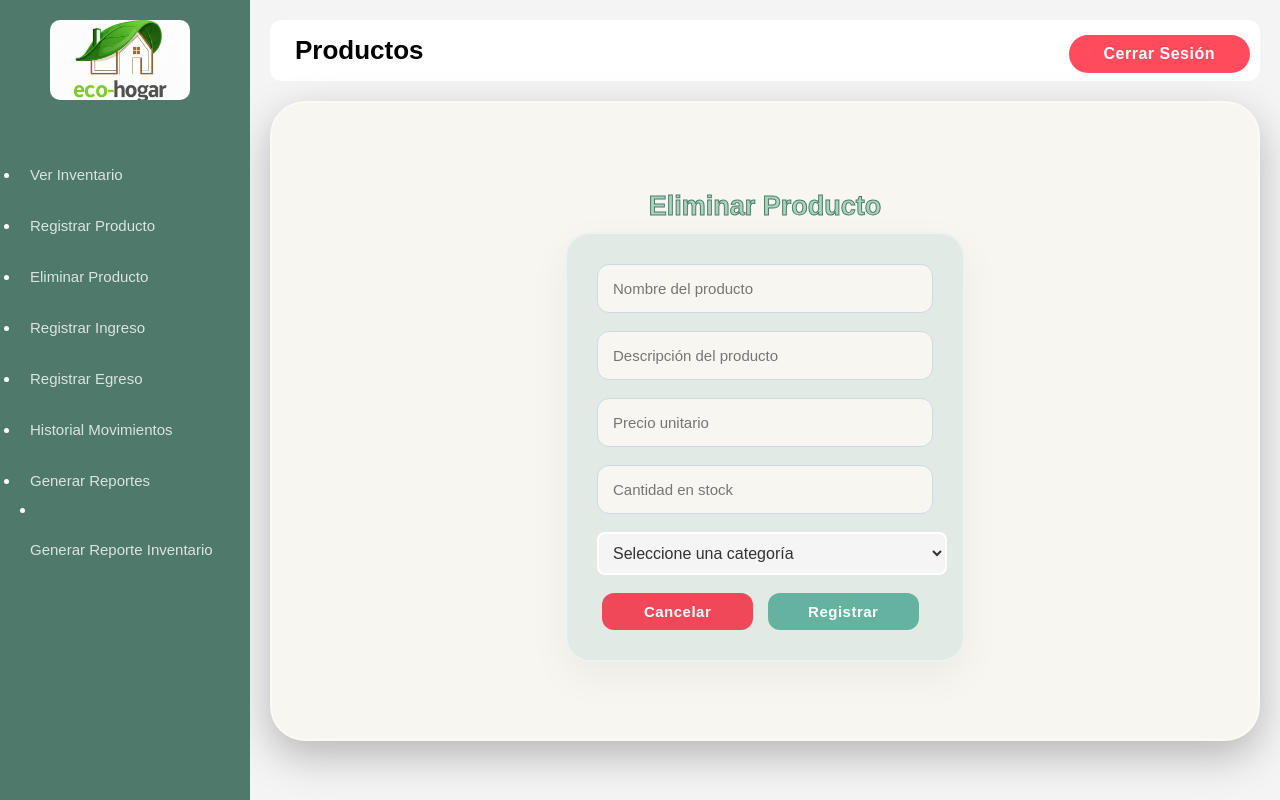
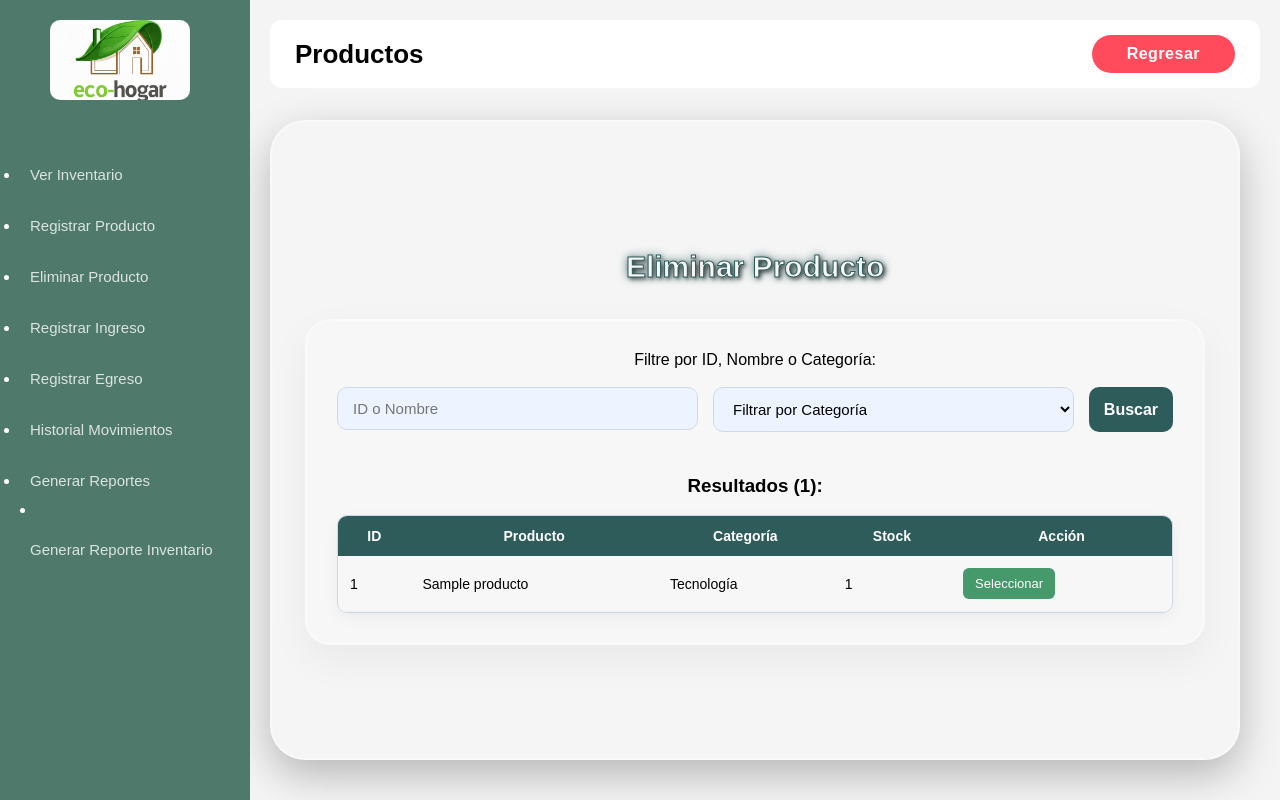
Before and after one commit to jaiderwilches0210-lang/Eco-Hogar, a PHP site: page /eliminarProducto.php in a window 1280 px wide. Run offline with PHP 8.4, Linux system fonts and the light colour scheme; data comes from the database, SQL or seed files in the repository; tables that the repository leaves empty hold one stand-in row (values such as "Sample post").

Commit message:
ULtima version jaider

```diff
--- a/css/eliminarProducto.css
+++ b/css/eliminarProducto.css
@@ -0,0 +1,312 @@
+/* RESET */
+* {
+    margin: 0;
+    padding: 0;
+    box-sizing: border-box;
+    font-family: "Poppins", sans-serif;
+}
+
+body {
+    display: flex;
+    background: #F8F6F1;
+}
+
+/* --- TOPBAR --- */
+.topbar {
+    background: #F8F6F1;
+    padding: 15px 25px;
+    border-radius: 12px;
+    display: flex;
+    justify-content: space-between;
+    align-items: center;
+}
+
+.topbar h1 {
+    font-size: 26px;
+    font-weight: 600;
+}
+
+/* BOTÓN REGRESAR */
+.regresarbtn {
+    background: #ff4b5c;
+    border: none;
+    color: white;
+    padding: 10px 35px;
+    border-radius: 25px;
+    cursor: pointer;
+    font-size: 1rem;
+    font-weight: 600;
+    letter-spacing: 0.5px;
+    transition: all 0.3s ease;
+}
+
+.regresarbtn:hover {
+    background: #e63946;
+    transform: translateY(-2px);
+    box-shadow: 0 5px 10px rgba(0,0,0,0.2);
+}
+
+/* CONTENEDOR PRINCIPAL */
+.content-area {
+    margin-left: 250px;
+    padding: 20px;
+    width: calc(100% - 250px);
+}
+
+/* --- ADMIN BOX --- */
+.admin-box {
+    width: 98%;
+    max-width: 2000px;
+    min-height: 80vh;
+    margin-top: 2rem;
+    padding: 2rem;
+
+    display: flex;
+    flex-direction: column;
+    justify-content: center;
+    align-items: center;
+
+    border-radius: 35px;
+    border: 2px solid rgba(255,255,255,0.4);
+    background: rgba(255,255,255,0.1);
+    box-shadow: 0 15px 40px rgba(0,0,0,0.25);
+}
+
+/* --- TÍTULO PRINCIPAL --- */
+.titulo-area {
+    font-family: 'Poppins', sans-serif;
+    color: #f7f7f7;
+    width: 100%;
+    font-size: 20px;
+    text-align: center;
+    -webkit-text-stroke: 1px #2D5C5A;
+    text-shadow:
+        2px 2px 4px rgba(0, 0, 0, 0.7),
+        0 0 10px #2D5C5A;
+    padding: 15px 0;
+    margin-bottom: 20px;
+}
+
+/* --- CAJA DEL FORMULARIO / TABLA --- */
+.registro-box {
+    width: 100%;
+    max-width: 500px;
+    background: rgba(255,255,255,0.2);
+    backdrop-filter: blur(15px);
+    border-radius: 25px;
+    padding: 40px;
+
+    display: flex;
+    flex-direction: column;
+    gap: 18px;
+    justify-content: center;
+    align-items: center;
+
+    border: 2px solid rgba(255,255,255,0.4);
+    box-shadow: 0 15px 40px rgba(0,0,0,0.05);
+}
+
+/* Cuando la tabla debe ser más ancha */
+.registro-box.wide {
+    max-width: 900px;
+    padding: 30px;
+}
+
+/* SUBTÍTULOS */
+.info-title {
+    font-size: 1.1em;
+    color: #2D5C5A;
+    font-weight: 600;
+    margin: 10px 0 5px;
+    width: 100%;
+    border-bottom: 2px solid #eef4ff;
+    padding-bottom: 5px;
+}
+
+/* --- FORMULARIO GENERAL --- */
+.form-group {
+    display: flex;
+    flex-direction: column;
+    width: 100%;
+    gap: 8px;
+}
+
+.registro-box label {
+    color: #A7D7B8;
+    font-size: 0.95em;
+}
+
+.registro-box input,
+.registro-box select,
+.registro-box textarea {
+    padding: 12px 15px;
+    border-radius: 10px;
+    border: 1px solid #cfd9e6;
+    background: #eef4ff;
+    font-size: 15px;
+    width: 100%;
+    outline: none;
+    transition: all 0.2s ease;
+}
+
+.registro-box textarea {
+    min-height: 80px;
+    resize: vertical;
+}
+
+.registro-box input:focus,
+.registro-box select:focus,
+.registro-box textarea:focus {
+    border-color: #2D5C5A;
+    background: white;
+    box-shadow: 0 0 5px rgba(0,148,184,0.5);
+}
+
+.registro-box input[disabled],
+.registro-box textarea[disabled] {
+    background: #f8f8f8;
+    color: #555;
+    border: 1px dashed #ddd;
+}
+
+/* CAMPOS EN LÍNEA */
+.form-group-inline {
+    display: flex;
+    gap: 15px;
+}
+
+.form-group-inline .form-group {
+    flex: 1;
+}
+
+/* ------------------- ZONA DE BÚSQUEDA ------------------- */
+.filter-form {
+    width: 100%;
+    max-width: 850px;
+}
+
+.filter-controls {
+    display: flex;
+    gap: 15px;
+    margin-bottom: 25px;
+}
+
+/* BOTÓN BUSCAR */
+.btn-search {
+    padding: 12px 15px;
+    border-radius: 10px;
+    border: none;
+    background: #2D5C5A;
+    color: white;
+    font-size: 16px;
+    font-weight: 600;
+    cursor: pointer;
+    transition: 0.25s ease;
+    white-space: nowrap;
+}
+
+.btn-search:hover {
+    opacity: 0.9;
+    box-shadow: 0 6px 15px rgba(0,148,184,0.3);
+}
+
+/* --------------------- TABLA --------------------- */
+.results-table-container {
+    width: 100%;
+    max-height: 400px;
+    overflow-y: auto;
+    border: 1px solid #cfd9e6;
+    border-radius: 10px;
+    box-shadow: 0 5px 15px rgba(0,0,0,0.05);
+}
+
+.results-table {
+    width: 100%;
+    border-collapse: collapse;
+    font-size: 14px;
+}
+
+.results-table thead {
+    position: sticky;
+    top: 0;
+    z-index: 10;
+}
+
+.results-table th {
+    background: #2D5C5A;
+    color: white;
+    padding: 12px;
+    font-weight: 600;
+}
+
+.results-table td {
+    padding: 12px;
+    border-bottom: 1px solid #f0f0f0;
+}
+
+.results-table tbody tr:nth-child(even) {
+    background-color: #f7f9fc;
+}
+
+.results-table tbody tr:hover {
+    background-color: #e9f5ff;
+}
+
+/* BOTÓN SELECCIONAR */
+.btn-select {
+    padding: 8px 12px;
+    border-radius: 6px;
+    border: none;
+    background: #45996b;
+    color: white;
+    font-size: 13px;
+    cursor: pointer;
+    transition: 0.2s;
+    font-weight: 500;
+}
+
+.btn-select:hover {
+    background: #35837f;
+}
+
+/* ----------------- BOTONES GENERALES ----------------- */
+.btn-group {
+    width: 100%;
+    display: flex;
+    gap: 15px;
+}
+
+.btn-submit {
+    flex: 1;
+    padding: 15px;
+    border-radius: 10px;
+    border: none;
+    background: #45996b;
+    color: white;
+    font-size: 16px;
+    cursor: pointer;
+    transition: 0.25s;
+    font-weight: 600;
+}
+
+.btn-submit:hover {
+    background: #A7D7B8;
+    transform: translateY(-2px);
+}
+
+.btn-cancel {
+    flex: 1;
+    padding: 15px;
+    border-radius: 10px;
+    border: 1px solid #ccc;
+    background: #f8f8f8;
+    color: #555;
+    font-size: 16px;
+    font-weight: 600;
+    text-align: center;
+    transition: 0.2s;
+}
+
+.btn-cancel:hover {
+    background: #e9e9e9;
+}
--- a/eliminarProducto.php
+++ b/eliminarProducto.php
@@ -1,6 +1,11 @@
+
 <?php
-// Importar la lógica (insertar producto)
-include("./logica/logica-registrar-prod.php");
+include_once 'logica/logica-eliminar-prod.php';
+
+$mensaje = $mensaje_resultado ?? '';
+$tipo = $tipo_mensaje ?? '';
+$prev_busqueda = $_POST['consulta_busqueda'] ?? '';
+$prev_categoria = $_POST['id_categoria'] ?? '';
 ?>
 
 <!DOCTYPE html>
@@ -8,53 +13,176 @@ include("./logica/logica-registrar-prod.php");
 <head>
     <meta charset="UTF-8">
     <meta name="viewport" content="width=device-width, initial-scale=1.0">
-    <title>Registrar Producto</title>
-    <style>
-        @import url('css/style-registrarProducto.css');
-    </style>
+    <title>Eliminar Producto</title>
+
+    <!-- Aquí cargas tu CSS MODERNO -->
+    <link rel="stylesheet" href="css/eliminarProducto.css">
+
 </head>
 <body>
+
 <?php include './components/sidebar.php'; ?>
+
 <main class="content-area">
+
+    <!-- TOPBAR -->
     <header class="topbar">
         <h1>Productos</h1>
-            <form action="" method="POST" style="position: absolute; right: 30px; top: 15px; margin: 0;">
-            <button type="submit" name="cerrar-sesion" class="cerrar-sesion">
-                Cerrar Sesión
-            </button>
+
+        <form action="inicio.php" method="POST">
+            <button type="submit" class="regresarbtn">Regresar</button>
         </form>
     </header>
+
     <div class="admin-box">
+
         <section class="titulo-area">
             <h1>Eliminar Producto</h1>
         </section>
 
-    <div class="registro-box">
+        <!-- Caja general -->
+        <div class="registro-box <?php echo ($producto_seleccionado === null) ? 'wide' : ''; ?>">
 
-        <form action="" method="POST">
+            <!-- Mostrar mensaje -->
+            <?php if (!empty($mensaje)): ?>
+                <div class="resultado-server <?php echo htmlspecialchars($tipo); ?>">
+                    <?php echo htmlspecialchars($mensaje); ?>
+                </div>
+            <?php endif; ?>
 
-            <input type="text" name="nomPro" placeholder="Nombre del producto">
-            <input type="text" name="desPro" placeholder="Descripción del producto">
-            <input type="number" step="0.01" name="preUni" placeholder="Precio unitario">
-            <input type="number" name="stoAct" placeholder="Cantidad en stock">
+            <!-- SI SE SELECCIONÓ UN PRODUCTO -->
+            <?php if ($producto_seleccionado !== null): ?>
 
-            <select name="idCatFK">
-                <option value="">Seleccione una categoría</option>
-                <option value="1">Tecnología</option>
-                <option value="2">Ropa</option>
-                <option value="3">Hogar</option>
-            </select>
+                <h3 class="info-title">Confirmar Eliminación del Producto</h3>
+
+                <form action="eliminarProducto.php" method="POST" class="update-form">
+
+                    <input type="hidden" name="id_producto" value="<?php echo $producto_seleccionado['idPro']; ?>">
+
+                    <div class="form-group-inline">
+                        <div class="form-group">
+                            <label>ID:</label>
+                            <input type="text" value="<?php echo $producto_seleccionado['idPro']; ?>" disabled>
+                        </div>
+
+                        <div class="form-group">
+                            <label>Nombre:</label>
+                            <input type="text" value="<?php echo $producto_seleccionado['nomPro']; ?>" disabled>
+                        </div>
+                    </div>
+
+                    <div class="form-group">
+                        <label>Descripción:</label>
+                        <textarea disabled><?php echo $producto_seleccionado['desPro']; ?></textarea>
+                    </div>
+
+                    <div class="form-group-inline">
+                        <div class="form-group">
+                            <label>Precio Unitario:</label>
+                            <input type="text" value="$<?php echo number_format($producto_seleccionado['preUni'], 2); ?>" disabled>
+                        </div>
+
+                        <div class="form-group">
+                            <label>Categoría:</label>
+                            <input type="text" value="<?php echo $producto_seleccionado['nomCat']; ?>" disabled>
+                        </div>
+                    </div>
+
+                    <h3 class="info-title" style="color:#e63946;">
+                        ¿Seguro que deseas eliminar este producto?
+                    </h3>
 
                     <div class="btn-group">
-                <button type="submit" class="btnCancelar" name="btnCancelar">Cancelar</button>
-                <button type="submit" class="btnRegistrar" name="btnRegistrar">Registrar</button>
+                        <a href="eliminarProducto.php" class="btn-cancel">Cancelar</a>
+
+                        <button type="submit" name="confirmar_eliminar" class="btn-submit" style="background:#ff4b5c;">
+                            ELIMINAR DEFINITIVO
+                        </button>
                     </div>
 
                 </form>
 
+            <!-- SI NO SE HA SELECCIONADO PRODUCTO -->
+            <?php else: ?>
+
+                <p class="search-instruction">Filtre por ID, Nombre o Categoría:</p>
+
+                <form action="eliminarProducto.php" method="POST" class="filter-form">
+
+                    <div class="filter-controls">
+
+                        <div class="form-group search-input">
+                            <input type="text" name="consulta_busqueda" placeholder="ID o Nombre"
+                                value="<?php echo htmlspecialchars($prev_busqueda); ?>">
+                        </div>
+
+                        <div class="form-group category-select">
+                            <select name="id_categoria">
+                                <option value="0">Filtrar por Categoría</option>
+                                <?php foreach ($categorias as $cat): ?>
+                                    <option value="<?php echo $cat['idCat']; ?>"
+                                        <?php echo ($prev_categoria == $cat['idCat']) ? 'selected' : ''; ?>>
+                                        <?php echo $cat['nomCat']; ?>
+                                    </option>
+                                <?php endforeach; ?>
+                            </select>
+                        </div>
+
+                        <button type="submit" name="enviar_filtro" class="btn-search">Buscar</button>
+
+                    </div>
+                </form>
+
+                <?php if (!empty($productos_encontrados)): ?>
+                    <h3 class="results-count">
+                        Resultados (<?php echo count($productos_encontrados); ?>):
+                    </h3>
+
+                    <div class="results-table-container">
+                        <table class="results-table">
+
+                            <thead>
+                                <tr>
+                                    <th>ID</th>
+                                    <th>Producto</th>
+                                    <th>Categoría</th>
+                                    <th>Stock</th>
+                                    <th>Acción</th>
+                                </tr>
+                            </thead>
+
+                            <tbody>
+                                <?php foreach ($productos_encontrados as $producto): ?>
+                                    <tr>
+                                        <td><?php echo $producto['idPro']; ?></td>
+                                        <td><?php echo $producto['nomPro']; ?></td>
+                                        <td><?php echo $producto['nomCat']; ?></td>
+                                        <td><?php echo $producto['stoAct']; ?></td>
+
+                                        <td>
+                                            <form action="eliminarProducto.php" method="POST">
+                                                <input type="hidden" name="id_producto"
+                                                    value="<?php echo $producto['idPro']; ?>">
+
+                                                <button type="submit" name="seleccionar_producto" class="btn-select">
+                                                    Seleccionar
+                                                </button>
+                                            </form>
+                                        </td>
+                                    </tr>
+                                <?php endforeach; ?>
+                            </tbody>
+
+                        </table>
+                    </div>
+                <?php endif; ?>
+
+            <?php endif; ?>
+
         </div>
 
     </div>
+</main>
 
 </body>
 </html>
--- /dev/null
+++ b/logica/logica-eliminar-prod.php
@@ -0,0 +1,110 @@
+<?php
+
+session_start();
+include "conexion/conexion.php";
+
+$producto_seleccionado = null;
+$productos_encontrados = [];
+$categorias = [];
+$mensaje_resultado = '';
+$tipo_mensaje = '';
+
+
+$sql_categorias = "SELECT idCat, nomCat FROM categoria_producto ORDER BY nomCat";
+$res_categorias = $conexion->query($sql_categorias);
+
+while ($cat = $res_categorias->fetch_assoc()) {
+    $categorias[] = $cat;
+}
+
+
+
+if (isset($_POST['confirmar_eliminar'])) {
+
+    $idPro = intval($_POST['id_producto']);
+
+    $sql = "DELETE FROM productos WHERE idPro = ? LIMIT 1";
+    $stmt = $conexion->prepare($sql);
+    $stmt->bind_param("i", $idPro);
+
+    if ($stmt->execute()) {
+        $mensaje_resultado = "Producto eliminado correctamente.";
+        $tipo_mensaje = "success";
+    } else {
+        $mensaje_resultado = "Error al eliminar: " . $stmt->error;
+        $tipo_mensaje = "error";
+    }
+
+    $stmt->close();
+}
+
+
+
+if (isset($_POST['seleccionar_producto'])) {
+    $idPro = intval($_POST['id_producto']);
+
+    $sql = "SELECT p.idPro, p.nomPro, p.desPro, p.preUni, p.stoAct, c.nomCat
+            FROM productos p
+            JOIN categoria_producto c ON p.idCatFK = c.idCat
+            WHERE idPro = ?";
+
+    $stmt = $conexion->prepare($sql);
+    $stmt->bind_param("i", $idPro);
+
+    $stmt->execute();
+    $res = $stmt->get_result();
+
+    if ($res->num_rows > 0) {
+        $producto_seleccionado = $res->fetch_assoc();
+    }
+
+    $stmt->close();
+}
+
+
+$consulta = $_POST['consulta_busqueda'] ?? '';
+$id_categoria = filter_input(INPUT_POST, 'id_categoria', FILTER_VALIDATE_INT) ?? 0;
+
+$sql = "SELECT p.idPro, p.nomPro, p.desPro, p.stoAct, c.nomCat
+        FROM productos p
+        JOIN categoria_producto c ON p.idCatFK = c.idCat
+        WHERE 1=1";
+
+$params = [];
+$types = '';
+
+if (!empty($consulta)) {
+    $sql .= " AND (p.nomPro LIKE ? OR p.desPro LIKE ? OR p.idPro = ?)";
+    $params[] = "%$consulta%";
+    $params[] = "%$consulta%";
+    $params[] = $consulta;
+    $types .= "ssi";
+}
+
+if ($id_categoria > 0) {
+    $sql .= " AND p.idCatFK = ?";
+    $params[] = $id_categoria;
+    $types .= "i";
+}
+
+$sql .= " ORDER BY p.nomPro LIMIT 50";
+
+$stmt = $conexion->prepare($sql);
+
+if (!empty($params)) {
+    $arr = [];
+    foreach ($params as $i => $val) $arr[$i] = &$params[$i];
+    array_unshift($arr, $types);
+    call_user_func_array([$stmt, "bind_param"], $arr);
+}
+
+$stmt->execute();
+$res = $stmt->get_result();
+
+while ($fila = $res->fetch_assoc()) {
+    $productos_encontrados[] = $fila;
+}
+
+$stmt->close();
+
+?>
```
Also changed, not shown: inicio.php (+10 -10 lines), Imagenes/imagen1.jfif (added), Imagenes/imagen10.jfif (added), Imagenes/imagen2.jfif (added), Imagenes/imagen3.jfif (added), Imagenes/imagen4.jfif (added), Imagenes/imagen5.jfif (added), Imagenes/imagen6.jfif (added), Imagenes/imagen7.jfif (added), Imagenes/imagen8.jfif (added), Imagenes/imagen9.jfif (added). Lines whose indentation alone changed are shown as unchanged.
